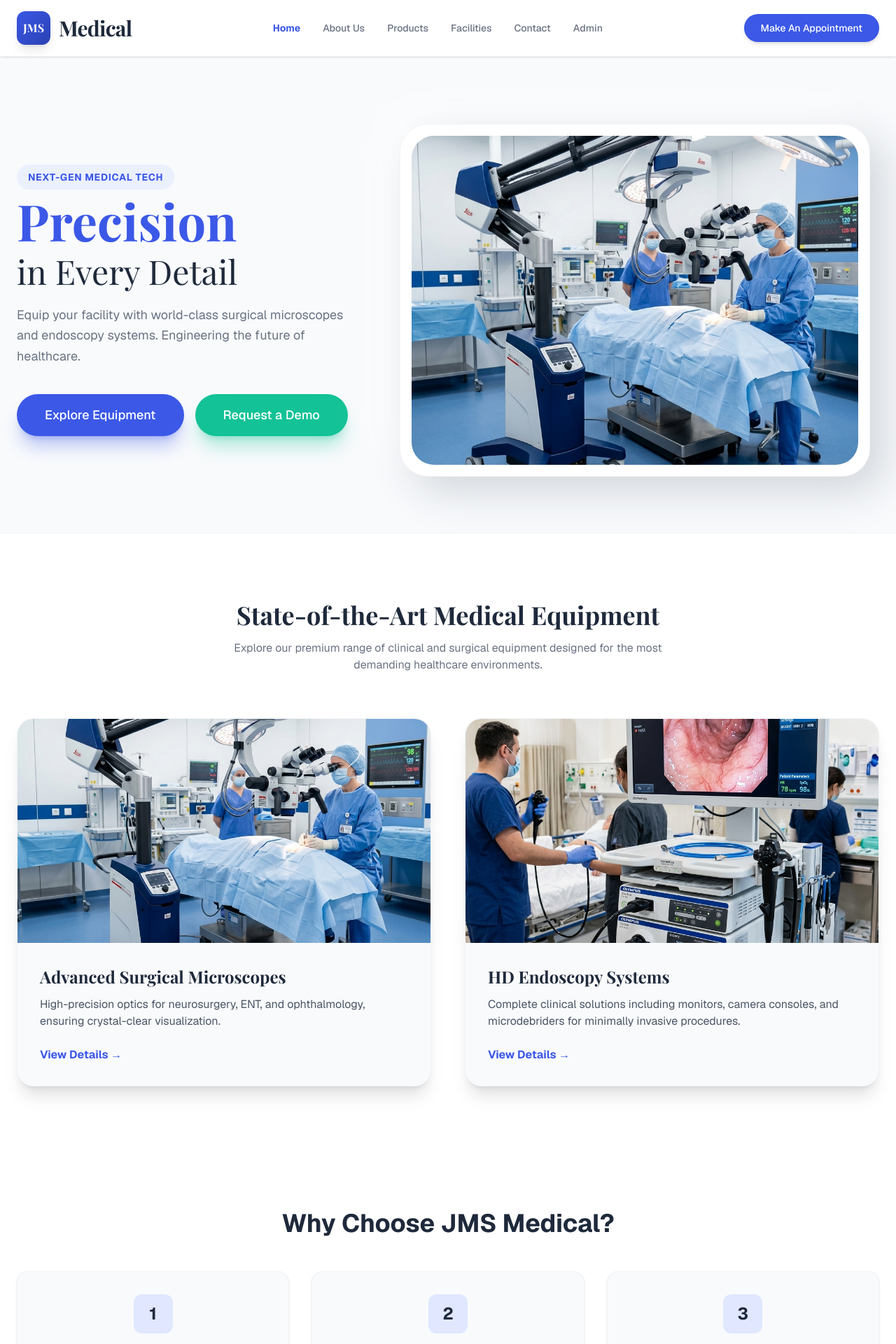
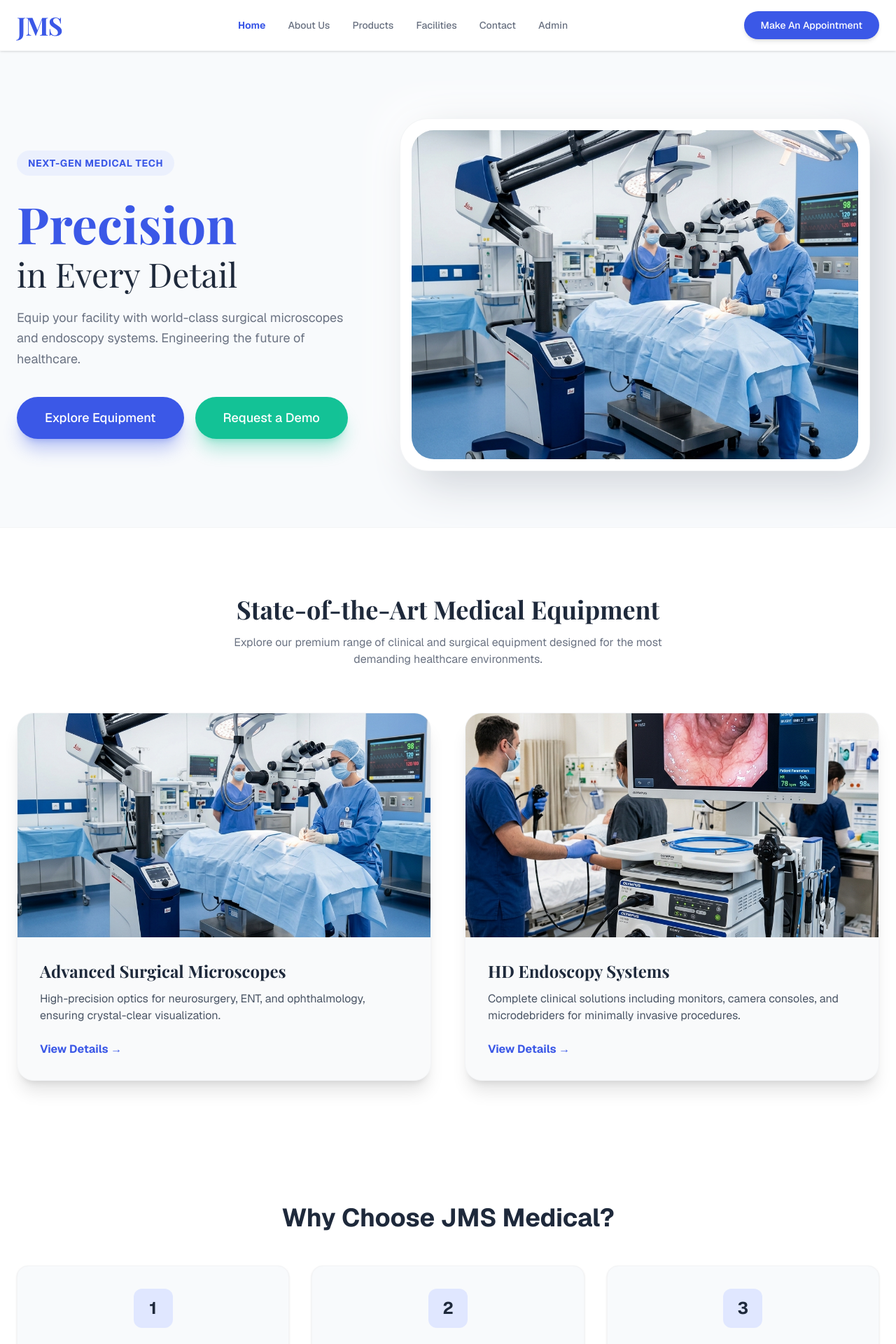
Before and after one commit to Abhivorn-Technologies/JMS, a Next.js app: page / in a window 1280 px wide. Shown: the top 1920 px of the page at 70% size. Built offline with nearby package versions, Linux system fonts and the light colour scheme.

Commit message:
implemented the mobile version and animations

```diff
--- a/app/(website)/page.tsx
+++ b/app/(website)/page.tsx
@@ -1,5 +1,6 @@
 import Link from 'next/link';
 import { Button } from '@/components/UI/Button';
+import { FadeIn } from '@/components/UI/FadeIn';
 
 export default function HomePage() {
   return (
@@ -15,16 +16,26 @@ export default function HomePage() {
 
           {/* Left Text Area */}
           <div className="lg:col-span-5 space-y-6 z-10">
+            <FadeIn delay={0.1} direction="up">
               <div className="inline-block px-4 py-2 bg-primary-light/50 text-primary font-bold text-sm rounded-full tracking-wider uppercase mb-2">
                 Next-Gen Medical Tech
               </div>
+            </FadeIn>
+
+            <FadeIn delay={0.3} direction="up">
               <h1 className="font-serif leading-tight">
                 <span className="text-primary text-5xl md:text-6xl lg:text-7xl font-bold block mb-3">Precision</span>
                 <span className="text-forest text-4xl md:text-5xl lg:text-5xl font-normal block">in Every Detail</span>
               </h1>
+            </FadeIn>
+
+            <FadeIn delay={0.5} direction="up">
               <p className="text-lg text-gray-500 font-sans max-w-lg leading-relaxed">
                 Equip your facility with world-class surgical microscopes and endoscopy systems. Engineering the future of healthcare.
               </p>
+            </FadeIn>
+
+            <FadeIn delay={0.7} direction="up">
               <div className="flex flex-col sm:flex-row space-y-4 sm:space-y-0 sm:space-x-4 pt-4">
                 <Link href="/products">
                   <Button className="bg-primary text-white hover:bg-primary-dark px-10 py-4 rounded-full text-lg shadow-xl shadow-primary/30 transition transform hover:-translate-y-1 w-full sm:w-auto">
@@ -37,10 +48,12 @@ export default function HomePage() {
                   </Button>
                 </Link>
               </div>
+            </FadeIn>
           </div>
 
           {/* Right Image Area (3D Groove & Floating) */}
           <div className="lg:col-span-7 relative z-10 mt-12 lg:mt-0">
+            <FadeIn delay={0.4} direction="left">
               <div className="relative w-full aspect-[4/3] max-w-2xl mx-auto perspective-1000">
                 {/* 3D Container */}
                 <div className="relative w-full h-full rounded-[2.5rem] bg-white p-4 shadow-[20px_20px_60px_#d1d5db,-20px_-20px_60px_#ffffff] transform hover:rotate-y-2 hover:rotate-x-2 transition-transform duration-700 ease-out border border-gray-100 group">
@@ -56,11 +69,9 @@ export default function HomePage() {
                     {/* Subtle glare effect */}
                     <div className="absolute inset-0 bg-gradient-to-tr from-transparent via-white/20 to-transparent opacity-0 group-hover:opacity-100 transition-opacity duration-700 pointer-events-none"></div>
                   </div>
-
-
-
                 </div>
               </div>
+            </FadeIn>
           </div>
 
         </div>
@@ -69,13 +80,16 @@ export default function HomePage() {
       {/* Featured Equipment Section */}
       <section className="py-24 bg-white border-t border-gray-100">
         <div className="max-w-7xl mx-auto px-6">
+          <FadeIn delay={0.2} direction="up">
             <div className="text-center mb-16">
               <h2 className="text-4xl font-serif font-bold text-forest mb-4">State-of-the-Art Medical Equipment</h2>
               <p className="text-gray-500 max-w-2xl mx-auto">Explore our premium range of clinical and surgical equipment designed for the most demanding healthcare environments.</p>
             </div>
+          </FadeIn>
           <div className="grid grid-cols-1 md:grid-cols-2 gap-12">
 
-            <div className="group rounded-3xl overflow-hidden shadow-xl border border-gray-100 bg-gray-50 flex flex-col">
+            <FadeIn delay={0.4} direction="up">
+              <div className="group rounded-3xl overflow-hidden shadow-xl border border-gray-100 bg-gray-50 flex flex-col h-full">
                 <div className="h-80 overflow-hidden relative">
                   <img src="/images/surgical_microscope.png" alt="Surgical Microscope" className="w-full h-full object-cover transform group-hover:scale-105 transition duration-500" />
                 </div>
@@ -85,8 +99,10 @@ export default function HomePage() {
                   <Link href="/products" className="text-primary font-bold hover:underline">View Details &rarr;</Link>
                 </div>
               </div>
+            </FadeIn>
 
-            <div className="group rounded-3xl overflow-hidden shadow-xl border border-gray-100 bg-gray-50 flex flex-col">
+            <FadeIn delay={0.6} direction="up">
+              <div className="group rounded-3xl overflow-hidden shadow-xl border border-gray-100 bg-gray-50 flex flex-col h-full">
                 <div className="h-80 overflow-hidden relative">
                   <img src="/images/endoscopy_system.png" alt="Endoscopy System" className="w-full h-full object-cover transform group-hover:scale-105 transition duration-500" />
                 </div>
@@ -96,6 +112,7 @@ export default function HomePage() {
                   <Link href="/products" className="text-primary font-bold hover:underline">View Details &rarr;</Link>
                 </div>
               </div>
+            </FadeIn>
 
           </div>
         </div>
@@ -104,20 +121,24 @@ export default function HomePage() {
       {/* Why Choose Us */}
       <section className="py-20 px-6 bg-white">
         <div className="max-w-7xl mx-auto text-center">
+          <FadeIn direction="up">
             <h2 className="text-4xl font-bold text-forest mb-12">Why Choose JMS Medical?</h2>
+          </FadeIn>
           <div className="grid grid-cols-1 md:grid-cols-3 gap-8">
             {[
               { title: 'Quality Assurance', desc: 'All products meet strict international healthcare standards.' },
               { title: 'Global Delivery', desc: 'Fast and secure shipping to healthcare facilities worldwide.' },
               { title: '24/7 Support', desc: 'Dedicated support team for technical assistance and inquiries.' },
             ].map((feature, i) => (
-              <div key={i} className="p-8 rounded-2xl bg-background border border-gray-100 shadow-sm hover:shadow-xl transition duration-300">
+              <FadeIn key={i} delay={0.2 + (i * 0.2)} direction="up">
+                <div className="p-8 rounded-2xl bg-background border border-gray-100 shadow-sm hover:shadow-xl transition duration-300 h-full">
                   <div className="w-14 h-14 bg-primary-light rounded-xl flex items-center justify-center mb-6 mx-auto">
                     <span className="text-forest text-2xl font-bold">{i + 1}</span>
                   </div>
                   <h3 className="text-xl font-bold text-forest mb-3">{feature.title}</h3>
                   <p className="text-gray-text">{feature.desc}</p>
                 </div>
+              </FadeIn>
             ))}
           </div>
         </div>
@@ -138,15 +159,20 @@ export default function HomePage() {
 
           <div className="relative flex flex-col items-center">
 
+            <FadeIn delay={0.1} direction="up">
               <h2 className="text-3xl md:text-4xl font-serif font-bold text-white mb-4 leading-tight tracking-tight">
                 Ready to Upgrade Your <br className="hidden md:block"/>
                 <span className="text-transparent bg-clip-text bg-gradient-to-r from-primary to-blue-400">Medical Infrastructure?</span>
               </h2>
+            </FadeIn>
 
+            <FadeIn delay={0.3} direction="up">
               <p className="text-sm md:text-base text-gray-400 max-w-xl mb-8 font-light leading-relaxed">
                 Join thousands of leading healthcare providers worldwide who trust <span className="font-bold text-white">JMS Medical</span>.
               </p>
+            </FadeIn>
 
+            <FadeIn delay={0.5} direction="up">
               <div className="flex flex-col sm:flex-row gap-4 w-full sm:w-auto justify-center">
               <Link href="/contact" className="group w-full sm:w-auto">
                 <div className="relative w-full sm:w-auto inline-flex items-center justify-center px-8 py-3.5 text-sm font-bold text-white transition-all duration-300 bg-primary rounded-full shadow-[0_0_20px_rgba(0,137,123,0.5)] hover:shadow-[0_0_30px_rgba(0,137,123,0.7)] hover:-translate-y-1">
@@ -162,6 +188,7 @@ export default function HomePage() {
                 </div>
               </Link>
             </div>
+            </FadeIn>
           </div>
         </div>
       </section>
--- a/app/(website)/products/page.tsx
+++ b/app/(website)/products/page.tsx
@@ -217,8 +217,8 @@ export default async function ProductsPage(props: {
               type="text"
               name="search"
               defaultValue={search}
-              placeholder="Search for medical equipment, monitors, surgical tools..."
-              className="w-full pl-16 pr-32 py-5 rounded-full bg-white text-gray-900 placeholder-gray-400 focus:outline-none focus:ring-4 focus:ring-blue-600/30 transition-all font-medium text-lg"
+              placeholder="Search medical equipment..."
+              className="w-full pl-12 sm:pl-16 pr-28 sm:pr-32 py-4 sm:py-5 rounded-full bg-white text-gray-900 placeholder-gray-400 focus:outline-none focus:ring-4 focus:ring-blue-600/30 transition-all font-medium text-base sm:text-lg text-ellipsis overflow-hidden whitespace-nowrap"
             />
             {categoryParam !== 'All' && <input type="hidden" name="category" value={categoryParam} />}
             <button type="submit" className="absolute right-2 top-2 bottom-2 bg-blue-600 hover:bg-blue-700 text-white px-8 rounded-full font-bold transition-colors shadow-md">
--- a/app/not-found.tsx
+++ b/app/not-found.tsx
@@ -7,18 +7,15 @@ export default function NotFound() {
       <div className="bg-white rounded-[32px] p-10 sm:p-16 shadow-[0_8px_30px_rgb(0,0,0,0.04)] max-w-lg w-full flex flex-col items-center text-center">
 
         {/* Logo */}
-        <Link href="/" className="flex items-center space-x-2 sm:space-x-3 text-2xl font-bold text-forest mb-12">
-          <div className="w-10 h-10 sm:w-12 sm:h-12 bg-gradient-to-br from-primary to-primary-dark rounded-xl flex items-center justify-center text-white font-serif shadow-lg text-sm sm:text-base">
-            JMS
-          </div>
-          <span className="font-serif tracking-tight text-xl sm:text-3xl">Medical</span>
+        <Link href="/" className="flex items-center justify-center mb-6 hover:opacity-90 transition-opacity">
+          <span className="font-serif tracking-tight text-3xl sm:text-4xl text-primary font-bold">JMS</span>
         </Link>
 
         {/* 404 Graphic */}
-        <div className="flex items-center justify-center space-x-2 text-forest mb-6">
-          <span className="text-[120px] font-black leading-none tracking-tighter">4</span>
-          <HiOutlineExclamationTriangle className="w-24 h-24 stroke-[2.5px] mt-2" />
-          <span className="text-[120px] font-black leading-none tracking-tighter">4</span>
+        <div className="flex items-center justify-center space-x-2 text-primary mb-6 drop-shadow-sm">
+          <span className="text-[80px] sm:text-[90px] font-black leading-none tracking-tighter">4</span>
+          <HiOutlineExclamationTriangle className="w-16 h-16 sm:w-20 sm:h-20 stroke-[2.5px] mt-1" />
+          <span className="text-[80px] sm:text-[90px] font-black leading-none tracking-tighter">4</span>
         </div>
 
         {/* Text content */}
@@ -29,7 +26,7 @@ export default function NotFound() {
 
         {/* Return Button */}
         <Link href="/" className="w-full">
-          <button className="w-full bg-[#0a2f24] hover:bg-[#07241b] text-white py-4 rounded-2xl flex items-center justify-center space-x-2 font-bold transition-all shadow-md">
+          <button className="w-full bg-primary hover:bg-primary-dark text-white py-4 rounded-2xl flex items-center justify-center space-x-2 font-bold transition-all shadow-lg shadow-primary/30 transform hover:-translate-y-1">
             <HiOutlineHome className="w-5 h-5 stroke-2" />
             <span>Return to Homepage</span>
           </button>
--- a/components/Navbar/Navbar.tsx
+++ b/components/Navbar/Navbar.tsx
@@ -25,11 +25,8 @@ export const Navbar = () => {
       <div className="max-w-7xl mx-auto px-4 sm:px-6 py-4 flex items-center justify-between">
 
         {/* Logo */}
-        <Link href="/" className="flex items-center space-x-2 sm:space-x-3 text-2xl font-bold text-forest">
-          <div className="w-10 h-10 sm:w-12 sm:h-12 bg-gradient-to-br from-primary to-primary-dark rounded-xl flex items-center justify-center text-white font-serif shadow-lg text-sm sm:text-base">
-            JMS
-          </div>
-          <span className="font-serif tracking-tight text-xl sm:text-3xl">Medical</span>
+        <Link href="/" className="flex items-center hover:opacity-90 transition-opacity">
+          <span className="font-serif tracking-tight text-3xl sm:text-4xl text-primary font-bold">JMS</span>
         </Link>
 
         {/* Desktop Menu */}
--- /dev/null
+++ b/components/UI/FadeIn.tsx
@@ -0,0 +1,37 @@
+"use client";
+
+import { motion } from "framer-motion";
+import { ReactNode } from "react";
+
+interface FadeInProps {
+  children: ReactNode;
+  delay?: number;
+  className?: string;
+  direction?: "up" | "down" | "left" | "right" | "none";
+}
+
+export const FadeIn = ({ children, delay = 0, className = "", direction = "up" }: FadeInProps) => {
+  const directions = {
+    up: { y: 30, x: 0 },
+    down: { y: -30, x: 0 },
+    left: { x: 30, y: 0 },
+    right: { x: -30, y: 0 },
+    none: { x: 0, y: 0 }
+  };
+
+  return (
+    <motion.div
+      initial={{ opacity: 0, ...directions[direction] }}
+      whileInView={{ opacity: 1, x: 0, y: 0 }}
+      viewport={{ once: true, margin: "-20px" }}
+      transition={{
+        duration: 1.2,
+        delay: delay,
+        ease: [0.25, 0.1, 0.25, 1] // Classic elegant ease
+      }}
+      className={className}
+    >
+      {children}
+    </motion.div>
+  );
+};
```
Also changed, not shown: app/(website)/about/page.tsx (+34 -14 lines). Lines whose indentation alone changed are shown as unchanged.
